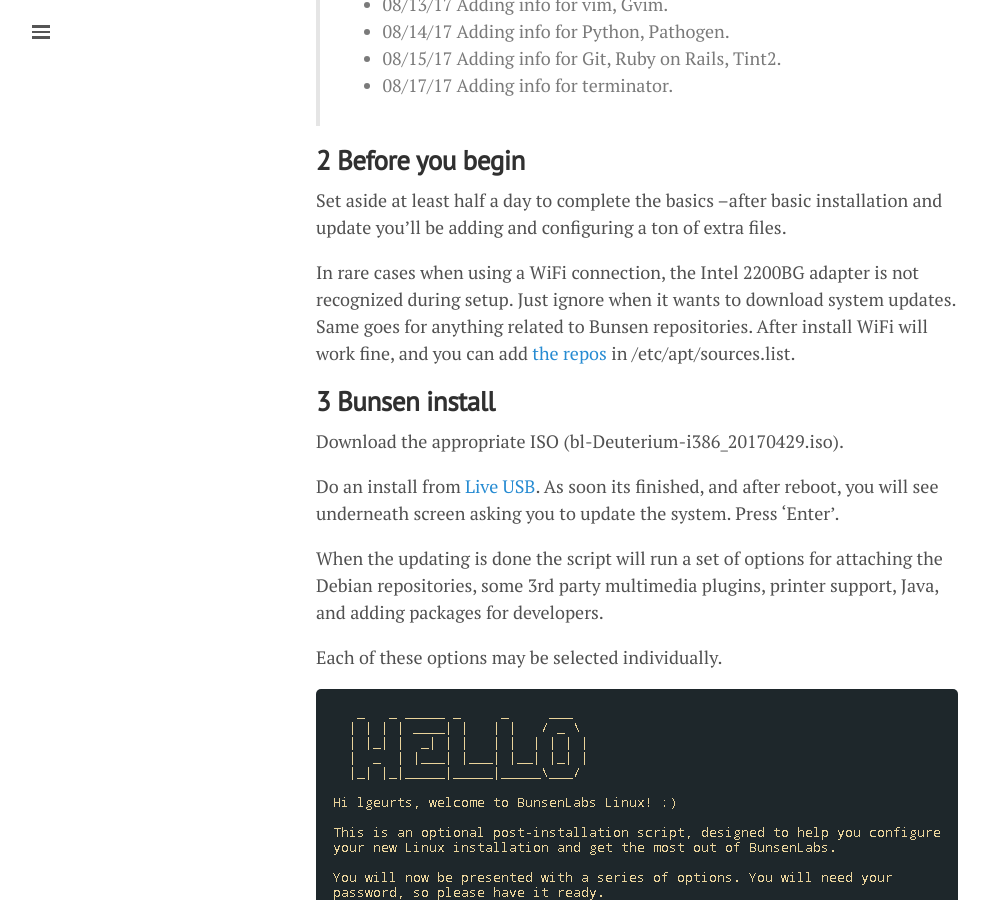
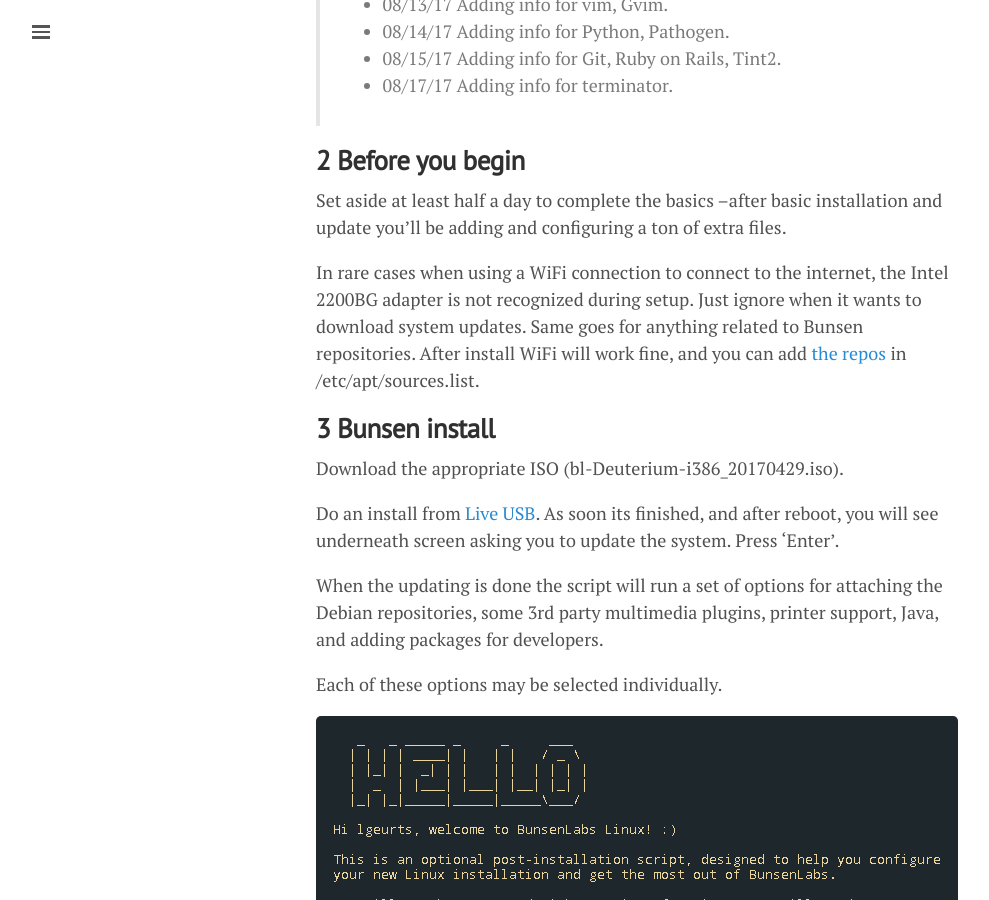
Before and after one commit to lgeurts/lgeurts.github.io, a Jekyll site: the page built from _posts/2017-07-11-bunsenlabs-linux-setup-notes-for dell-inspiron-6000.md, in a window 1280 px wide and 900 px high, scrolled down 1481 px. Shown: the whole window, without its empty margins (0-989 px from the left). Built offline with Jekyll 4.4.1, drawn with Linux system fonts in a browser that asks for light colours; nearby versions of some CDN libraries; comment, search, counter and statistics services are not loaded.

```diff
--- a/_posts/2017-07-11-bunsenlabs-linux-setup-notes-for dell-inspiron-6000.md
+++ b/_posts/2017-07-11-bunsenlabs-linux-setup-notes-for dell-inspiron-6000.md
@@ -41,7 +41,7 @@
 
 Set aside at least half a day to complete the basics –after basic installation and update you'll be adding and configuring a ton of extra files.
 
-In rare cases when using a WiFi connection, the Intel 2200BG adapter is not recognized during setup. Just ignore when it wants to download system updates. Same goes for anything related to Bunsen repositories. After install WiFi will work fine, and you can add [the repos](https://forums.bunsenlabs.org/viewtopic.php?id=1526) in /etc/apt/sources.list.
+In rare cases when using a WiFi connection to connect to the internet, the Intel 2200BG adapter is not recognized during setup. Just ignore when it wants to download system updates. Same goes for anything related to Bunsen repositories. After install WiFi will work fine, and you can add [the repos](https://forums.bunsenlabs.org/viewtopic.php?id=1526) in /etc/apt/sources.list.
 
 **3 Bunsen install**
 ---------------------
```
